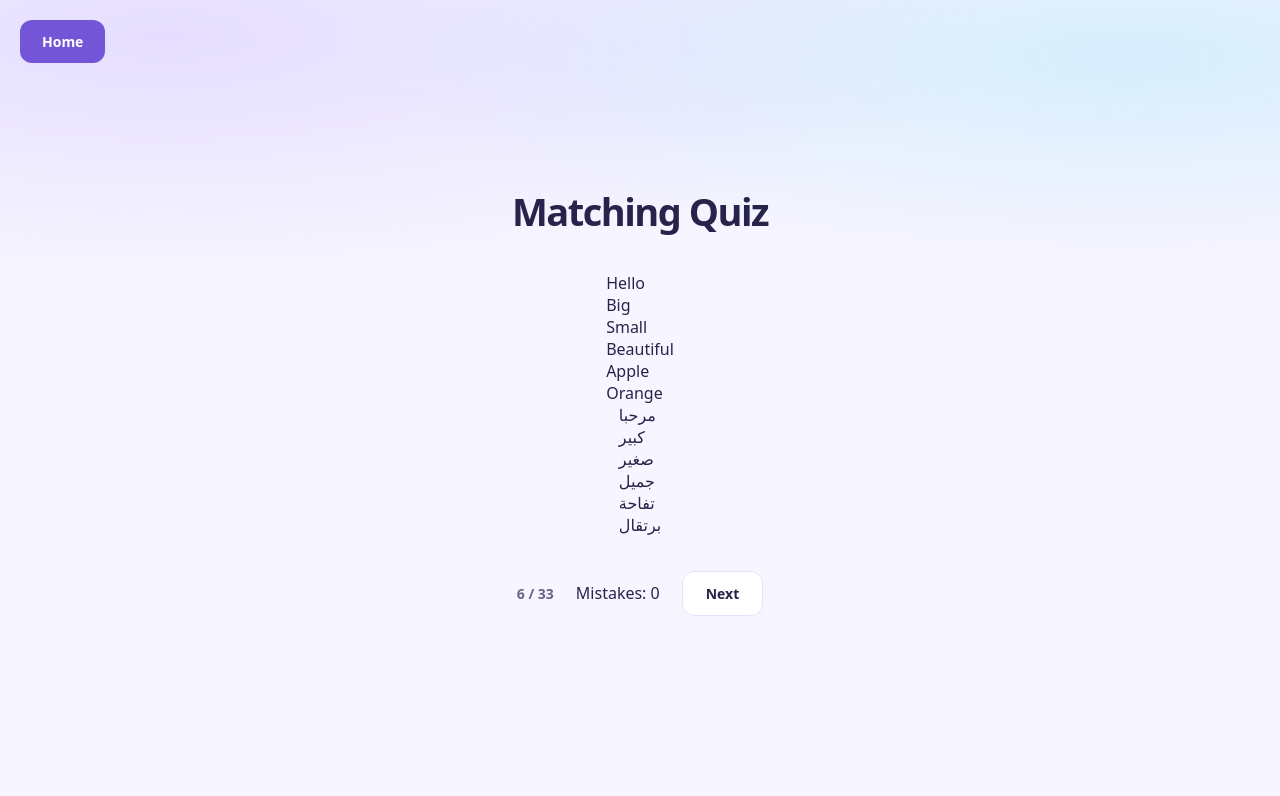
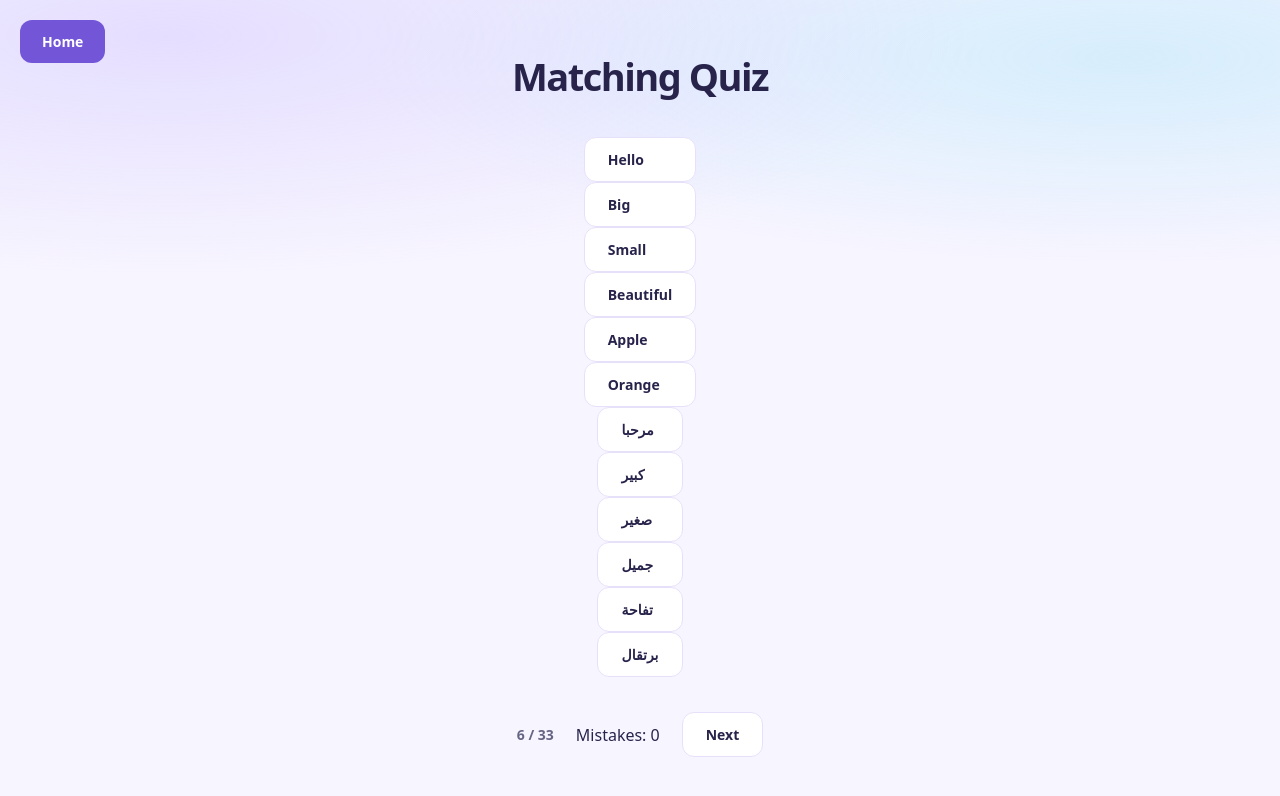
Before and after one commit to krishna55530/498-test, a plain HTML site: page quiz.html in a window 1280 px wide. Drawn offline with Linux system fonts and the light colour scheme.

Commit message:
css and newquiz

```diff
--- a/quiz.html
+++ b/quiz.html
@@ -12,23 +12,24 @@
 
         <!-- quiz -->
         <!-- duolingo style. color when selected and in response
-            to accuracy. then disable. 6 words? -->
-        <div class="word-container" onclick="select(this)">
-            <div class="word" id="word1">Word loading...</div>
-            <div class="word" id="word2">Word loading...</div>
-            <div class="word" id="word3">Word loading...</div>
-            <div class="word" id="word4">Word loading...</div>
-            <div class="word" id="word5">Word loading...</div>
-            <div class="word" id="word6">Word loading...</div>
+            to accuracy. then disable. 6 words?
+            these should be buttons? displayed as a column -->
+        <div class="word-container">
+            <div class="word" id="word1" onclick="select(this)">Word loading...</div>
+            <div class="word" id="word2" onclick="select(this)">Word loading...</div>
+            <div class="word" id="word3" onclick="select(this)">Word loading...</div>
+            <div class="word" id="word4" onclick="select(this)">Word loading...</div>
+            <div class="word" id="word5" onclick="select(this)">Word loading...</div>
+            <div class="word" id="word6" onclick="select(this)">Word loading...</div>
         </div>
 
-        <div class="translation-container" onclick="select(this)">
-            <div class="translation" id="translation1">Translation loading...</div>
-            <div class="translation" id="translation2">Translation loading...</div>
-            <div class="translation" id="translation3">Translation loading...</div>
-            <div class="translation" id="translation4">Translation loading...</div>
-            <div class="translation" id="translation5">Translation loading...</div>
-            <div class="translation" id="translation6">Translation loading...</div>
+        <div class="translation-container">
+            <div class="translation" id="translation1" onclick="select(this)">Translation loading...</div>
+            <div class="translation" id="translation2" onclick="select(this)">Translation loading...</div>
+            <div class="translation" id="translation3" onclick="select(this)">Translation loading...</div>
+            <div class="translation" id="translation4" onclick="select(this)">Translation loading...</div>
+            <div class="translation" id="translation5" onclick="select(this)">Translation loading...</div>
+            <div class="translation" id="translation6" onclick="select(this)">Translation loading...</div>
         </div>
 
         <!-- Navigation -->
--- a/quiz.js
+++ b/quiz.js
@@ -89,11 +89,11 @@ function match() {
 }
 
 function newQuiz() {
+    for (i = 0; i < 6; i++) {
+        wordElements[index + i].textContent = words[index + i].a;
+        transElements[index + i].textContent = words[index + i].q;
+    }
+
     index = index + 6;
     counterElement.textContent = `${index} / ${total}`;
-
-    for (i = index - 6; i < index; i++) {
-        wordElements[i].textContent = words[i].a;
-        transElements[i].textContent = words[i].q;
-    }
 }
--- a/style.css
+++ b/style.css
@@ -171,6 +171,52 @@ button:hover {
     border-color: var(--accent-strong);
 }
 
+.word {
+    background: var(--surface);
+    color: var(--ink);
+
+    border: 1.5px solid var(--border);
+    padding: 12px 23px;
+
+    font-family: inherit;
+    font-size: 14px;
+    font-weight: 750;
+
+    border-radius: 12px;
+    cursor: pointer;
+
+    transition: 0.2s ease;
+}
+
+.word:hover {
+    border-color: var(--accent);
+    color: var(--accent-strong);
+    box-shadow: 0 8px 18px rgba(73, 49, 132, .10);
+}
+
+.translation {
+    background: var(--surface);
+    color: var(--ink);
+
+    border: 1.5px solid var(--border);
+    padding: 12px 23px;
+
+    font-family: inherit;
+    font-size: 14px;
+    font-weight: 750;
+
+    border-radius: 12px;
+    cursor: pointer;
+
+    transition: 0.2s ease;
+}
+
+.translation:hover {
+    border-color: var(--accent);
+    color: var(--accent-strong);
+    box-shadow: 0 8px 18px rgba(73, 49, 132, .10);
+}
+
 /* Counter */
 
 #counter {
```
